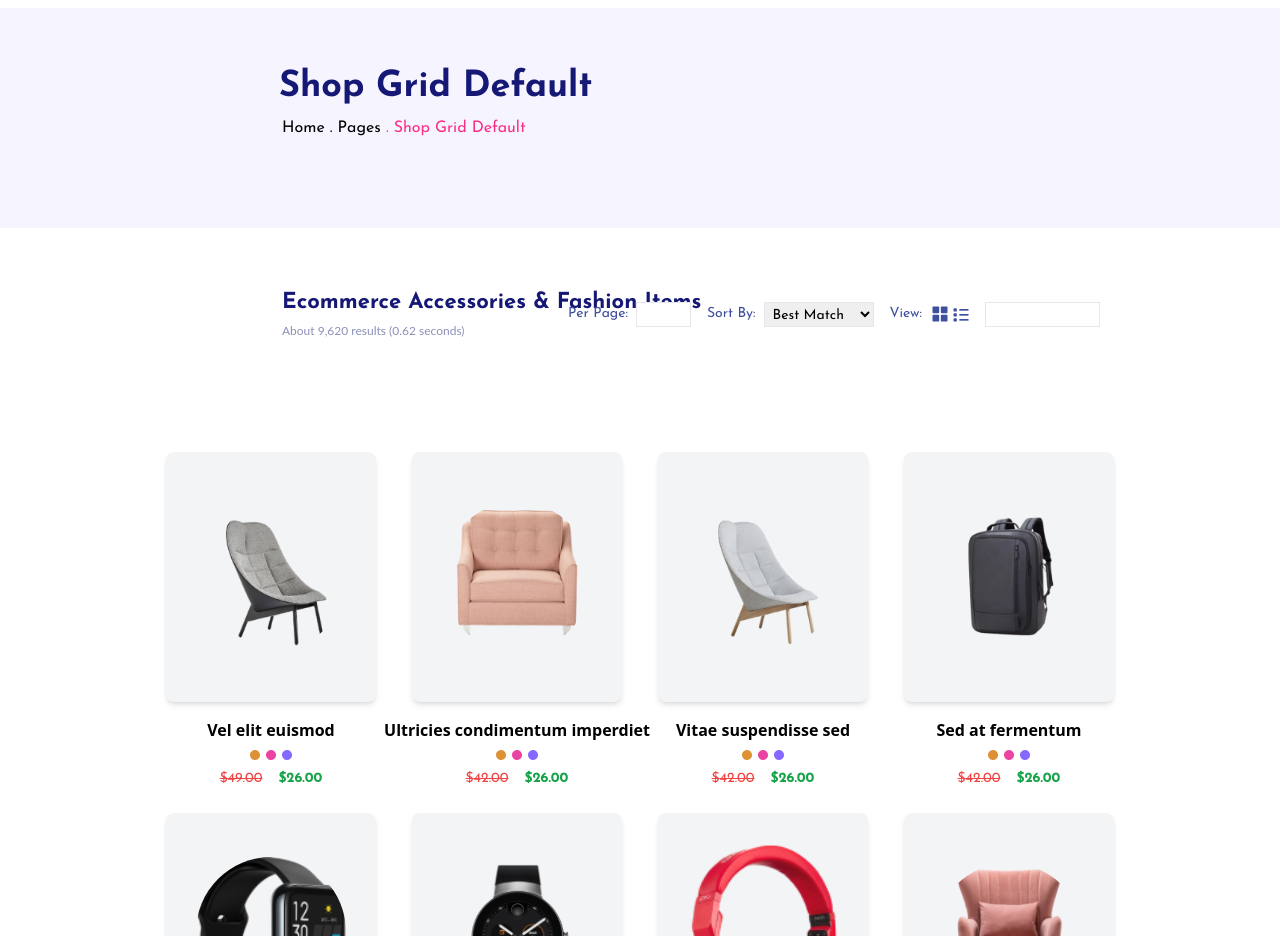
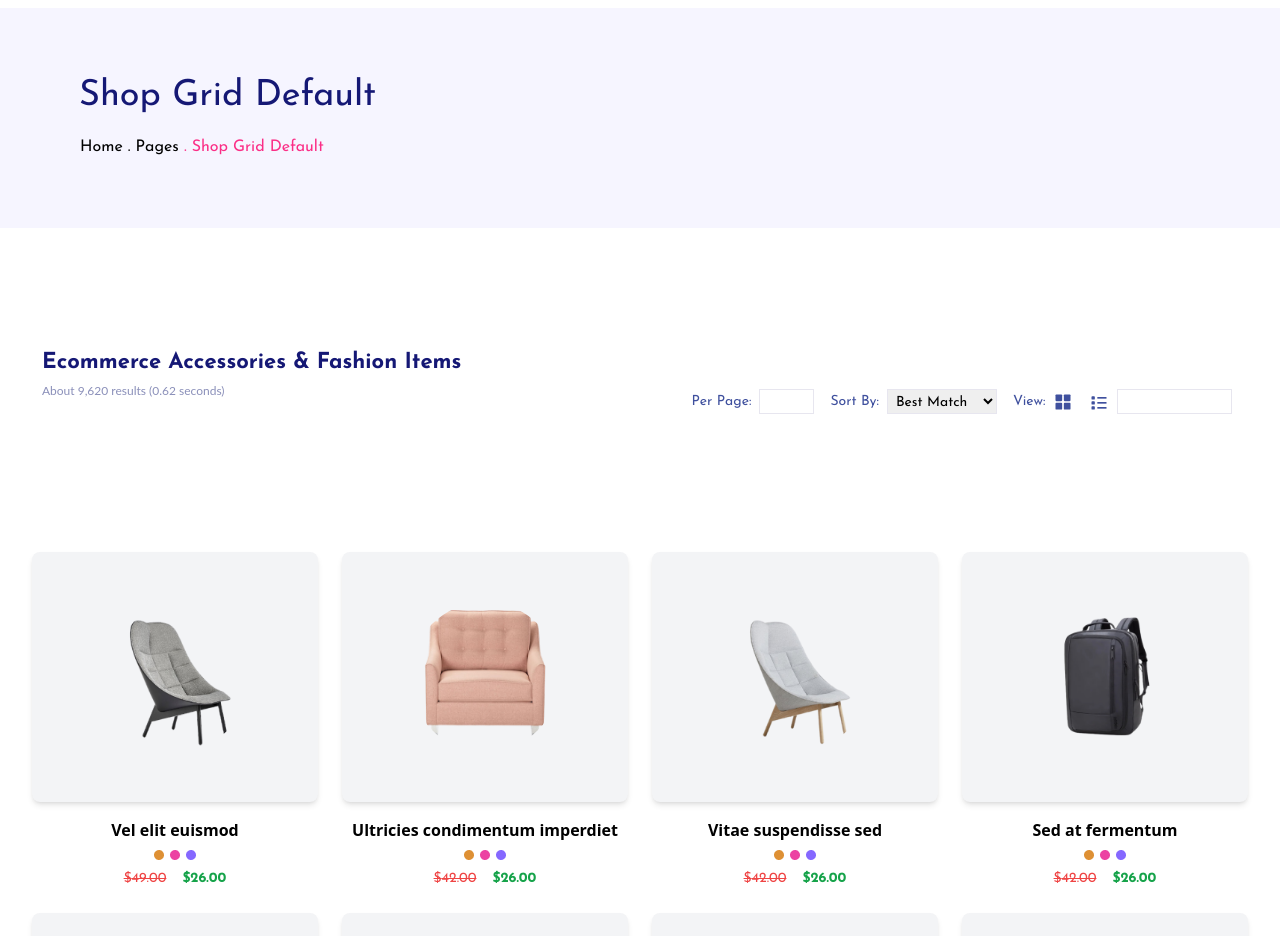
Before and after one commit to WafaaKanwal/Hackathon-UI-UX-Figma, a Next.js app: page /grid in a window 1280 px wide. Shown: the part 96-1032 px from the top of the page. Built offline with nearby package versions, Linux system fonts and the light colour scheme.

Commit message:
Add files via upload

```diff
--- a/src/app/grid/page.tsx
+++ b/src/app/grid/page.tsx
@@ -93,20 +93,20 @@ export default function Products() {
       {/* Rectangle Section */}
       <div className="absolute mt-[-44px] left-0 w-full h-[220px] bg-[#F6F5FF]">
         <h1
-          className="text-[#151875] font-bold ml-[279px] mt-[67px] font-"
+          className="ml-[200px] text-[#151875] font- xs:ml-[14px] sm:ml-[40px] md:ml-[40px] lg:ml-[79px] mt-[67px] 2xl:ml-[260px]"
           style={{
-            fontSize: "36px",
-            lineHeight: "25.78px",
+            fontSize: "clamp(24px, 5vw, 36px)",
+            lineHeight: "1.2",
           }}
         >
           Shop Grid Default
         </h1>
         <p
-          className="mt-5 ml-[282px]"
+          className="mt-5 ml-4 sm:ml-[40px] md:ml-[40px] lg:ml-[80px] 2xl:ml-[260px] "
           style={{
-            fontSize: "16px",
+            fontSize: "clamp(12px, 3vw, 16px)",
             fontWeight: 500,
-            lineHeight: "14.4px",
+            lineHeight: "1.2",
             color: "black",
           }}
         >
@@ -116,24 +116,24 @@ export default function Products() {
       </div>
 
       {/* Title Section */}
-      <div className="absolute mt-[370px] top-4 w-full sm:w-4/5 lg:w-3/4 px-4 sm:px-6 lg:px-8 ml-[250px] flex items-center justify-between">
-        <div>
+      <div className="absolute mt-[320px] sm:mt-[320px] md:mt-[370px] top-4 w-full px-4 sm:px-6 lg:px-8 flex flex-col sm:flex-row items-start sm:items-center justify-between">
+        <div className=" sm:ml-0 mb-4 sm:mb-0 sm:mt-11 md:ml-[10px] mt-[20px] 2xl:ml-[222px]">
           <h2
-            className="text-[#151875] font-bold whitespace-nowrap"
+            className=" text-[#151875] font-bold whitespace-normal sm:whitespace-nowrap"
             style={{
-              fontSize: "22px",
-              lineHeight: "25.78px",
+              fontSize: "clamp(18px, 4vw, 22px)",
+              lineHeight: "1.2",
             }}
           >
             Ecommerce Accessories & Fashion Items
           </h2>
           <p
-            className="mt-2"
+            className="mt-2 "
             style={{
               fontFamily: "Lato",
-              fontSize: "12px",
+              fontSize: "clamp(10px, 2vw, 12px)",
               fontWeight: 400,
-              lineHeight: "14.4px",
+              lineHeight: "1.2",
               color: "#8A8FB9",
             }}
           >
@@ -142,12 +142,12 @@ export default function Products() {
         </div>
 
         {/* Sort by and Per Page Section */}
-        <div className=" w-[20px] whitespace-nowrap flex items-center gap-4 mr-[210px]">
+        <div className="mr-[200px]  flex flex-col sm:flex-row items-start sm:items-center sm:mt-[130px] sm:ml-[-367px] gap-4 w-full sm:w-auto md:mt-[99px] md:ml-[-230px] lg:ml-[230px] 2xl:ml-[-50px] ">
           {/* Per Page */}
-          <div className="ml-[-380px] flex items-center">
+          <div className="flex items-center">
             <label
               htmlFor="per-page"
-              className="mr-2 text-[#3F509E] text-sm font-medium"
+              className="mr-2 text-[#3F509E] text-sm font-medium whitespace-nowrap"
             >
               Per Page:
             </label>
@@ -163,7 +163,7 @@ export default function Products() {
           <div className="flex items-center">
             <label
               htmlFor="sort-by"
-              className="mr-2 text-sm font-medium text-[#3F509E]"
+              className="mr-2 text-sm font-medium text-[#3F509E] whitespace-nowrap"
             >
               Sort By:
             </label>
@@ -182,7 +182,7 @@ export default function Products() {
           <div className="flex items-center">
             <label
               htmlFor="view"
-              className="mr-2 text-sm font-medium text-[#3F509E]"
+              className="mr-2 text-sm font-medium text-[#3F509E] whitespace-nowrap"
             >
               View:
             </label>
@@ -203,7 +203,7 @@ export default function Products() {
               {/* List View Icon (Boxes Filled) */}
               <svg
                 xmlns="http://www.w3.org/2000/svg"
-                className="w-5 h-5 ml-[-15px] text-[#3F509E] hover:text-blue-500 cursor-pointer"
+                className="w-5 h-5 text-[#3F509E] hover:text-blue-500 cursor-pointer"
                 fill="currentColor"
                 viewBox="0 0 24 24"
               >
@@ -241,23 +241,24 @@ export default function Products() {
             </div>
             <input
               type="number"
-              id="per-page"
-              name="per-page"
-              className="ml-[14px] w-[115px] h-[25px] border border-[#E7E6EF] p-1 text-sm"
+              id="per-page-2"
+              name="per-page-2"
+              className="ml-2 w-[115px] h-[25px] border border-[#E7E6EF] p-1 text-sm"
             />
           </div>
         </div>
       </div>
-      <div className="max-w-5xl mx-auto px-4 sm:px-6 lg:px-8 relative">
+
       {/* Product Grid */}
-        <div className="mt-[400px] relative grid grid-cols-1 sm:grid-cols-2 md:grid-cols-3 lg:grid-cols-4 gap-6">
+      <div className="max-w-7xl mx-auto px-4 sm:px-6 lg:px-8 relative 2xl:px-28">
+        <div className="mt-[400px] sm:mt-[450px] md:mt-[500px] grid grid-cols-1 sm:grid-cols-2 md:grid-cols-3 lg:grid-cols-4 gap-6">
           {products.map((product) => (
             <div
               key={product.id}
               className="flex flex-col items-center relative"
             >
               {/* Card Container */}
-              <div className="bg-gray-100 rounded-lg shadow-md hover:shadow-lg overflow-hidden transition-all duration-300 flex justify-center items-center p-4 w-[210px] h-[250px]">
+              <div className="bg-gray-100 rounded-lg shadow-md hover:shadow-lg overflow-hidden transition-all duration-300 flex justify-center items-center p-4 w-full h-[250px]">
                 <Image
                   src={product.image}
                   alt={product.name}
@@ -268,7 +269,7 @@ export default function Products() {
               </div>
 
               {/* Name, Dots, and Prices Below the Card */}
-              <h3 className="whitespace-nowrap text-[16px] font-sans font-bold mt-4">
+              <h3 className="text-center text-[16px] font-sans font-bold mt-4 whitespace-nowrap">
                 {product.name}
               </h3>
               <div className="flex justify-center items-center mt-2">
@@ -291,7 +292,10 @@ export default function Products() {
           ))}
         </div>
       </div>
-      <div className="w-[700px] mt-[100px] ml-[400px]">
+
+      {/* Footer Image */}
+      <div className="w-full mt-[100px] px-4 sm:px-6 lg:px-8">
+        <div className="max-w-4xl mx-auto">
           <Image
             src="/images/image 1174.png"
             alt="brands"
@@ -301,5 +305,6 @@ export default function Products() {
           />
         </div>
       </div>
+    </div>
   );
 }
```
Lines whose indentation alone changed are shown as unchanged.
